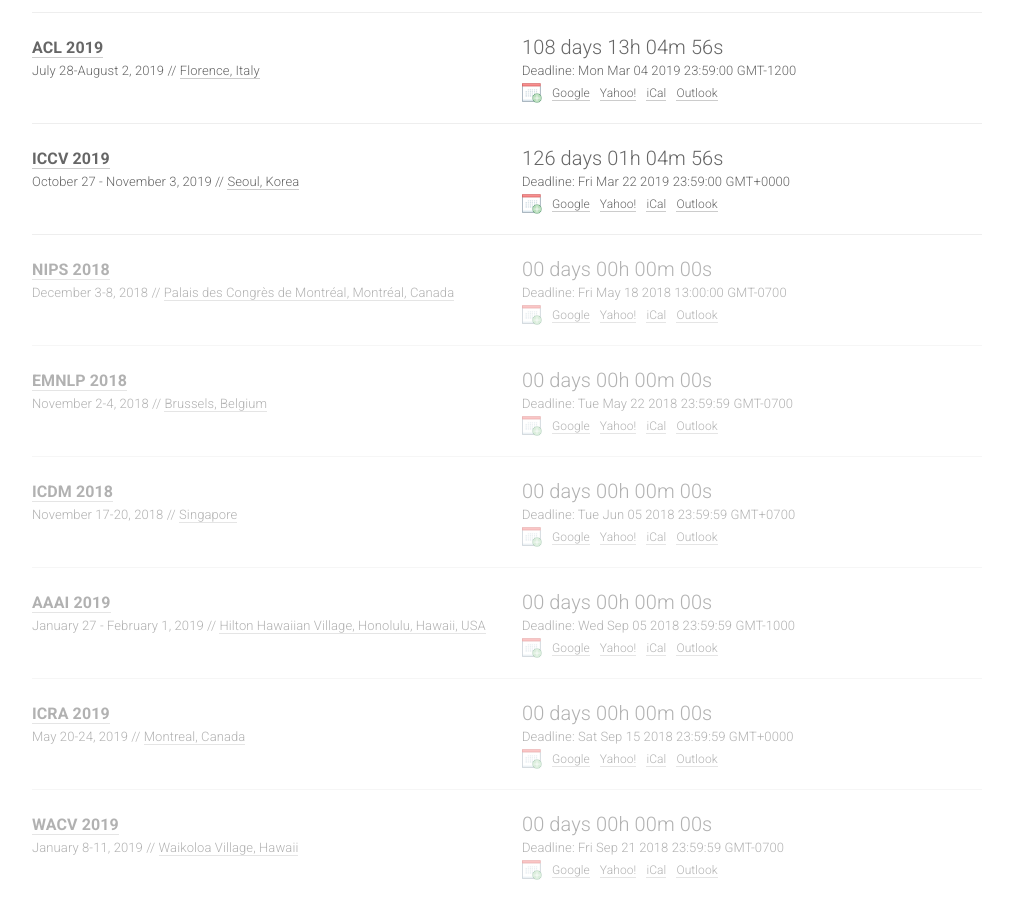
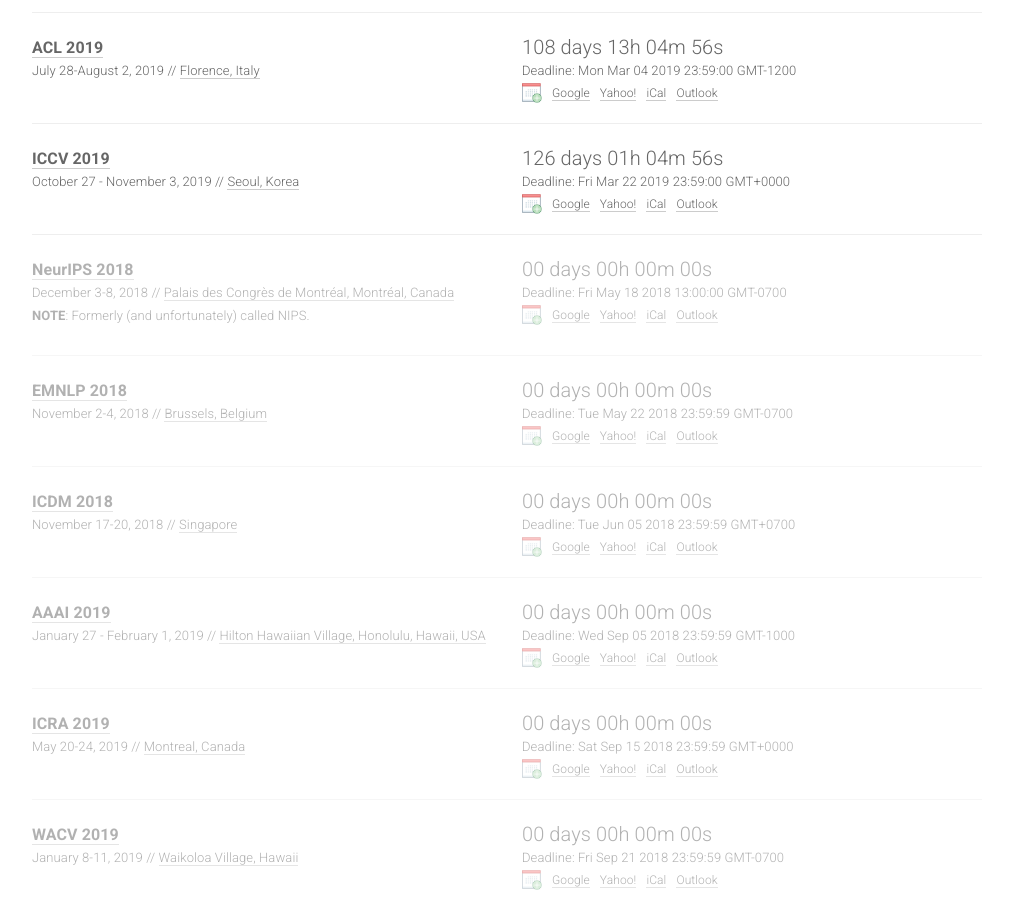
Before and after one commit to paperswithcode/ai-deadlines, a Jekyll site: the page built from index.html, in a window 1280 px wide and 900 px high, scrolled down 1341 px. Shown: the whole window, without its empty margins (133-1146 px from the left). Built offline with Jekyll 4.4.1, drawn with Linux system fonts in a browser that asks for light colours; nearby versions of some CDN libraries; comment, search, counter and statistics services are not loaded.

Commit message:
NIPS -> NeurIPS

```diff
--- a/_data/conferences.yml
+++ b/_data/conferences.yml
@@ -122,15 +122,16 @@
   place: Seoul, Korea
   sub: CV
 
-- title: NIPS
+- title: NeurIPS
   year: 2018
-  id: nips18
+  id: neurips18
   link: https://nips.cc/Conferences/2018
   deadline: "2018-05-18 13:00:00"
   timezone: America/Los_Angeles
   date: December 3-8, 2018
   place: "Palais des Congr\xE8s de Montr\xE9al, Montr\xE9al, Canada"
   sub: ML
+  note: "<b>NOTE</b>: Formerly (and unfortunately) called NIPS."
 
 - title: EMNLP
   year: 2018
```
